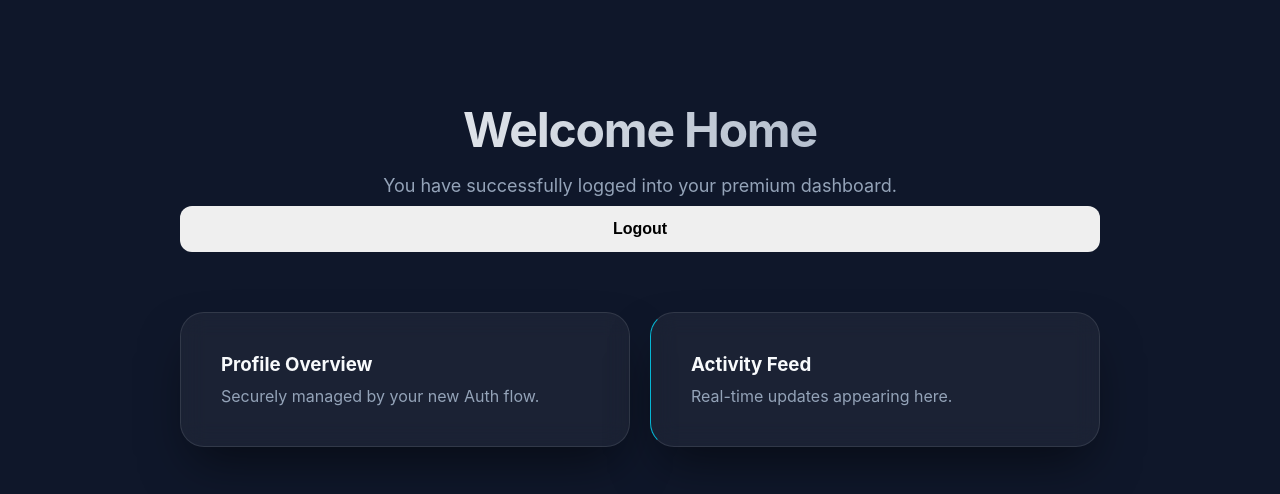
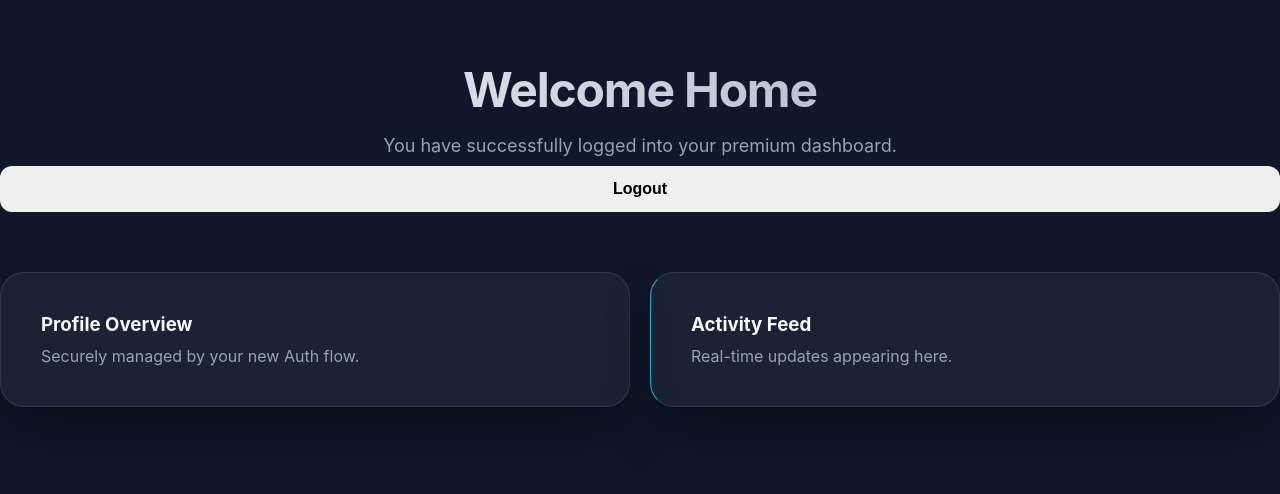
Before and after one commit to akshatAGgarg/Demy_Site, a Next.js app in the folder cli-test-site/: page / in a window 1280 px wide. Shown: the top 494 px of the page. Built offline with nearby package versions, Linux system fonts and the light colour scheme; sample sign-in values are in the browser's storage.

Commit message:
Updated classname homepage

```diff
--- a/cli-test-site/pages/index.js
+++ b/cli-test-site/pages/index.js
@@ -17,7 +17,7 @@ export default function Home() {
     };
 
     return (
-        <div className="home-layout">
+        <div className="homepage-layout">
             <div className="welcome-section">
                 <h1 className="hero-title">Welcome Home</h1>
                 <p style={{ color: '#94a3b8', fontSize: '18px' }}>
```
